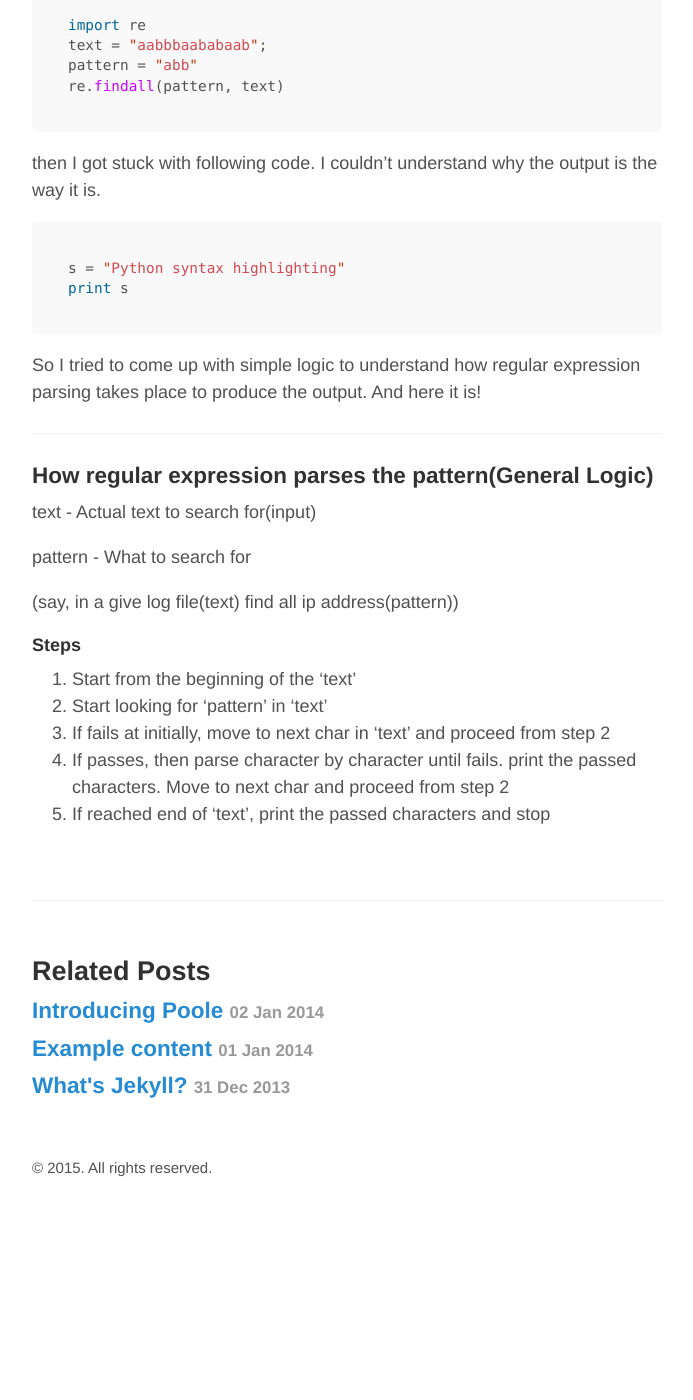
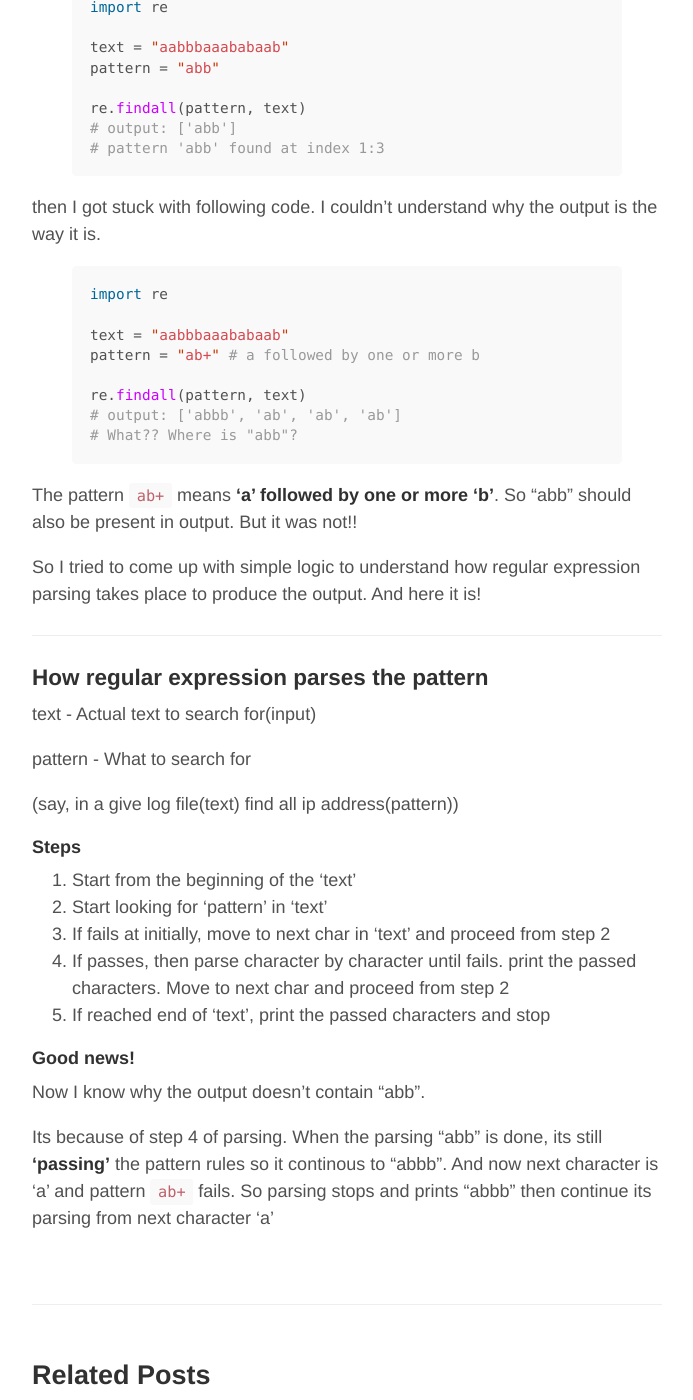
Before and after one commit to kavirajk/kavirajk.github.io, a Jekyll site: the page built from _posts/2015-07-05-understanding-regular-expression-parsing.md, in a window 1280 px wide and 1400 px high, scrolled down 346 px. Shown: the whole window, without its empty margins (293-986 px from the left). Built offline with Jekyll 4.4.1, drawn with Linux system fonts in a browser that asks for light colours; before the commit the page ends 1563 px from its top, so only the background shows below that.

Commit message:
regex done

`````diff
--- a/_posts/2015-07-05-understanding-regular-expression-parsing.md
+++ b/_posts/2015-07-05-understanding-regular-expression-parsing.md
@@ -5,25 +5,37 @@ title: Understanding regular expression parsing
 
 I was reading a wonderfull article on [python regular expression](http://pymotw.com/2/re/). And I was playing with some example code.
 
-```python
+{% highlight python %}
 import re
-text = "aabbbaababaab";
+
+text = "aabbbaaababaab"
 pattern = "abb"
+
 re.findall(pattern, text)
-````
+# output: ['abb']
+# pattern 'abb' found at index 1:3
+{% endhighlight %}
 
 then I got stuck with following code. I couldn't understand why the output is the way it is.
 
-```python
-s = "Python syntax highlighting"
-print s
-```
+{% highlight python %}
+import re
+
+text = "aabbbaaababaab"
+pattern = "ab+" # a followed by one or more b
+
+re.findall(pattern, text)
+# output: ['abbb', 'ab', 'ab', 'ab']
+# What?? Where is "abb"?
+{% endhighlight %}
+
+The pattern ```ab+``` means __'a' followed by one or more 'b'__. So "abb" should also be present in output. But it was not!!
 
 So I tried to come up with simple logic to understand how regular expression parsing takes place to produce the output. And here it is!
 
 -----
 
-### How regular expression parses the pattern(General Logic)
+### How regular expression parses the pattern
 
 text - Actual text to search for(input)
 
@@ -37,3 +49,9 @@ pattern - What to search for
 3. If fails at initially, move to next char in 'text' and proceed from step 2
 4. If passes, then parse character by character until fails. print the passed characters. Move to next char and proceed from step 2
 5. If reached end of 'text', print the passed characters and stop
+
+#### Good news!
+
+Now I know why the output doesn't contain "abb".
+
+Its because of step 4 of parsing. When the parsing "abb" is done, its still __'passing'__ the pattern rules so it continous to "abbb". And now next character is 'a' and pattern ```ab+``` fails. So parsing stops and prints "abbb" then continue its parsing from next character 'a'
`````
